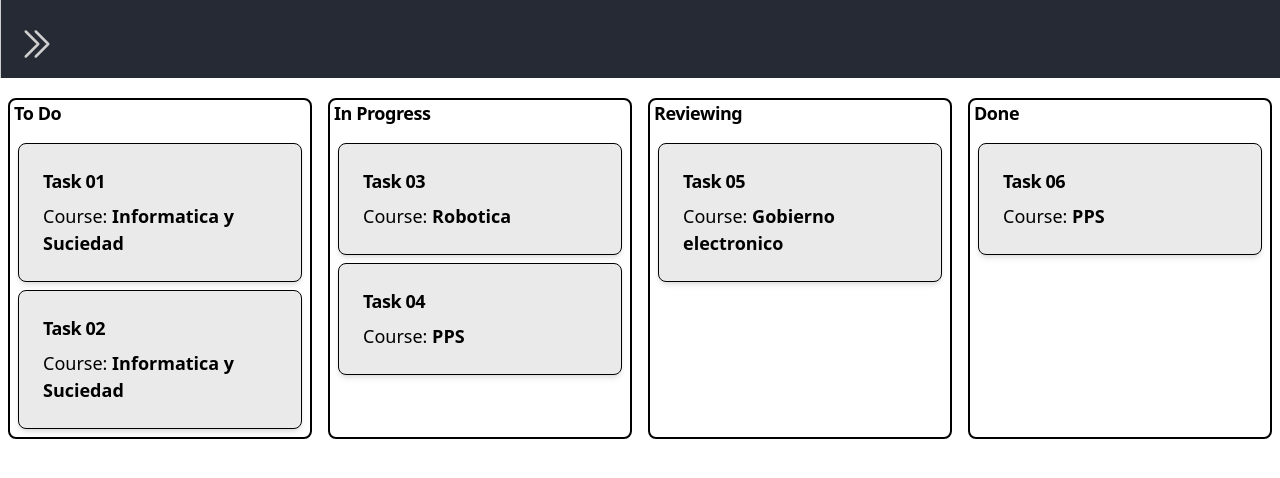
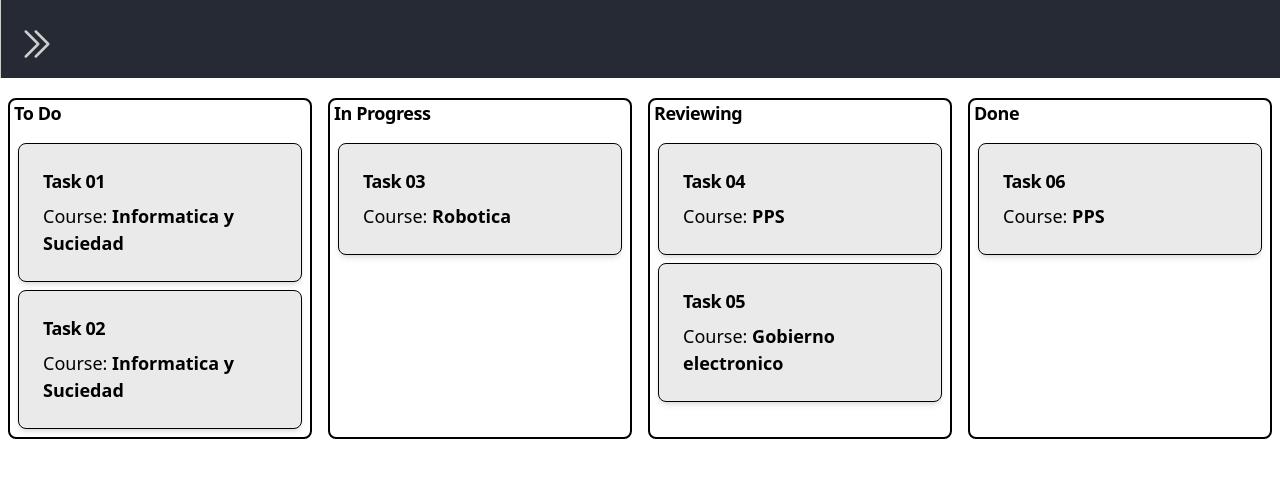
Before and after one commit to kendallv17/Taskademic-Front-End, a React (Create React App) app: page /current-tasks in a window 1280 px wide. Shown: the top 478 px of the page. Built offline with nearby package versions, Linux system fonts and the light colour scheme.

Commit message:
Fixed task reordering algorithm

```diff
--- a/src/components/draganddropcontext/DragAndDropContext.js
+++ b/src/components/draganddropcontext/DragAndDropContext.js
@@ -9,10 +9,8 @@ export default function DragAndDropContext({columData, setData}){
             const destinationCol = columData[destination.droppableId]
             let newSourceTasks = Array.from(sourceCol.tasks)
             if (sourceCol === destinationCol){ //Misma columna
-                const selectedItem = sourceCol.tasks.find( ({ id }) => id === draggableId)
                 newSourceTasks.splice(source.index, 1)
-                newSourceTasks.splice(destination.index, 0, selectedItem)
-
+                newSourceTasks.splice(destination.index, 0, draggableId)
                 setData({
                     ...columData,
                     [source.droppableId]: {
@@ -22,9 +20,8 @@ export default function DragAndDropContext({columData, setData}){
                 })
             } else {//Diferente columna
                 let newDestinationTasks = Array.from(destinationCol.tasks)
-                const selectedItem = sourceCol.tasks.find( ({ id }) => id === draggableId)
                 newSourceTasks.splice(source.index, 1)
-                newDestinationTasks.splice(destination.index, 0, selectedItem)
+                newDestinationTasks.splice(destination.index, 0, draggableId)
 
                 setData({
                     ...columData,
@@ -45,10 +42,10 @@ export default function DragAndDropContext({columData, setData}){
     return(
     <DragDropContext onDragEnd={ onDragEnd }>
         <div className="sm:grid md:flex justify-center pt-5">
-                <DroppableColumn data={ columData.todoData.tasks } id={ columData.todoData.columnId } tittle="To Do"/>
-                <DroppableColumn data={ columData.inProgressData.tasks } id={ columData.inProgressData.columnId  } tittle="In Progress"/>
-                <DroppableColumn data={ columData.reviewingData.tasks } id={ columData.reviewingData.columnId  } tittle="Reviewing"/>
-                <DroppableColumn data={ columData.doneData.tasks } id={ columData.doneData.columnId  } tittle="Done"/>
+                <DroppableColumn data={ columData['todo'].tasks.map( taskId => columData.tasks.find( ({ id }) => id === taskId)) } id={ columData.todo.columnId } tittle="To Do"/>
+                <DroppableColumn data={ columData['inProgress'].tasks.map( taskId => columData.tasks.find( ({ id }) => id === taskId)) } id={ columData.inProgress.columnId  } tittle="In Progress"/>
+                <DroppableColumn data={ columData['reviewing'].tasks.map( taskId => columData.tasks.find( ({ id }) => id === taskId)) } id={ columData.reviewing.columnId  } tittle="Reviewing"/>
+                <DroppableColumn data={ columData['done'].tasks.map( taskId => columData.tasks.find( ({ id }) => id === taskId)) } id={ columData.done.columnId  } tittle="Done"/>
         </div>
     </DragDropContext>)
 }
--- a/src/pages/currentTasks/CurrentTasks.js
+++ b/src/pages/currentTasks/CurrentTasks.js
@@ -5,30 +5,38 @@ import { useEffect, useState } from "react";
 export default function CurrentTasks(){
     const [hidden, setHidden] = useState(true)
     const [data,setData] = useState({
-        "todoData": {
-            columnId: "todoData",
+        "tasks":[
+            {id:"1", tittle:"Task 01", course:"Informatica y Suciedad", state:"todo"},
+            {id:"2", tittle:"Task 02", course:"Informatica y Suciedad", state:"todo"},
+            {id:"3", tittle:"Task 03", course:"Robotica", state:"inProgress"},
+            {id:"4", tittle:"Task 04", course:"PPS", state:"reviewing"},
+            {id:"5", tittle:"Task 05", course:"Gobierno electronico", state:"reviewing"},
+            {id:"6", tittle:"Task 06", course:"PPS", state:"done"}
+        ],
+        "todo": {
+            columnId: "todo",
             tasks:[
-                {id:"1", tittle:"Task 01", course:"Informatica y Suciedad"},
-                {id:"2", tittle:"Task 02", course:"Informatica y Suciedad"}
+                "1",
+                "2"
             ]
         },
-        "inProgressData":{
-            columnId: "inProgressData",
+        "inProgress":{
+            columnId: "inProgress",
             tasks:[
-                {id:"3", tittle:"Task 03", course:"Robotica"},
-                {id:"4", tittle:"Task 04", course:"PPS"}
+                "3"
             ]
         },
-        "reviewingData":{
-            columnId:"reviewingData",
+        "reviewing":{
+            columnId:"reviewing",
             tasks:[
-                {id:"5", tittle:"Task 05", course:"Gobierno electronico"}
+                "4",
+                "5"
             ]
         },
-        "doneData":{
-            columnId:"doneData",
+        "done":{
+            columnId:"done",
             tasks:[
-                {id:"6", tittle:"Task 06", course:"PPS"}
+                "6"
             ]
         }
     })
```
